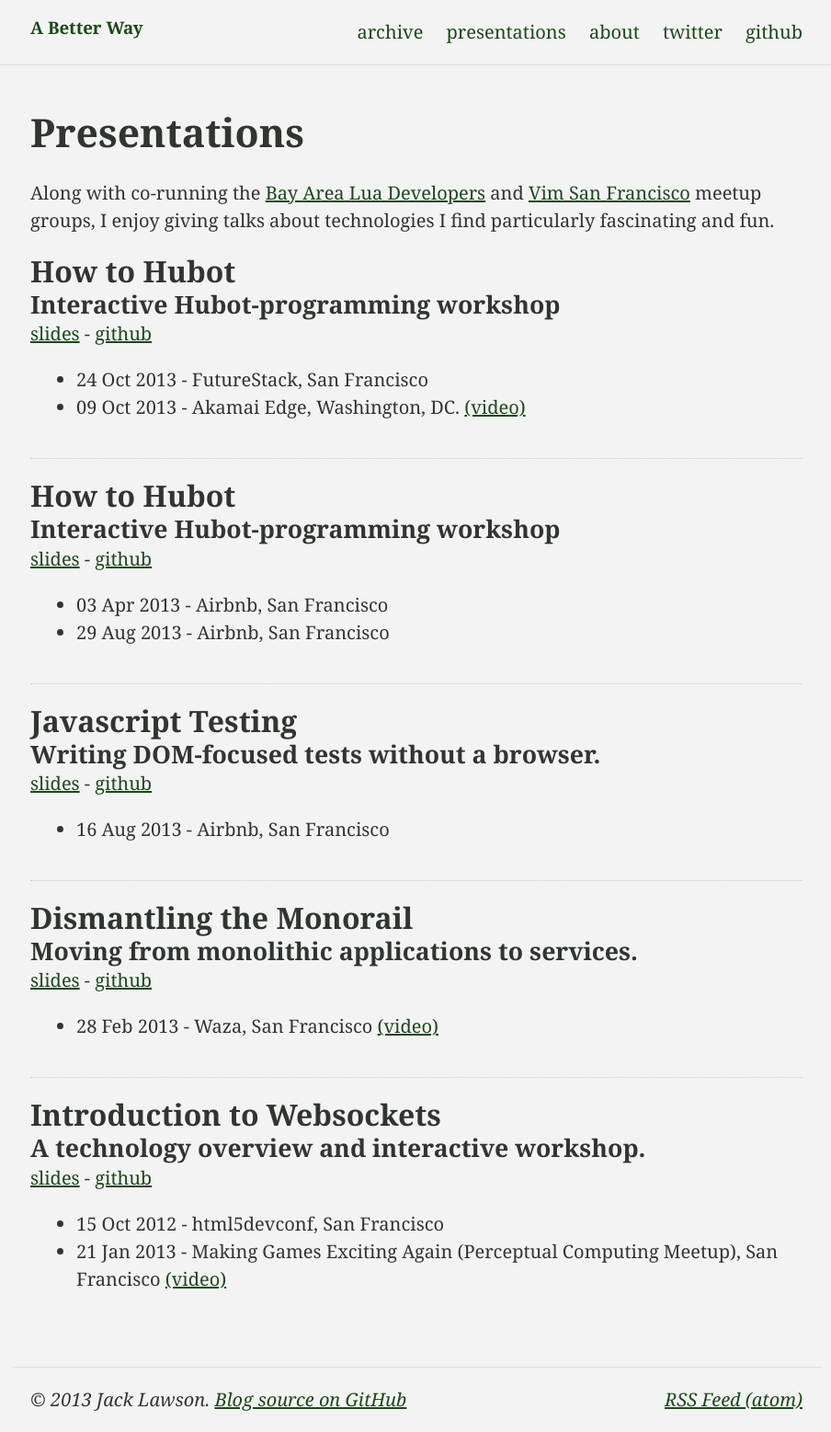
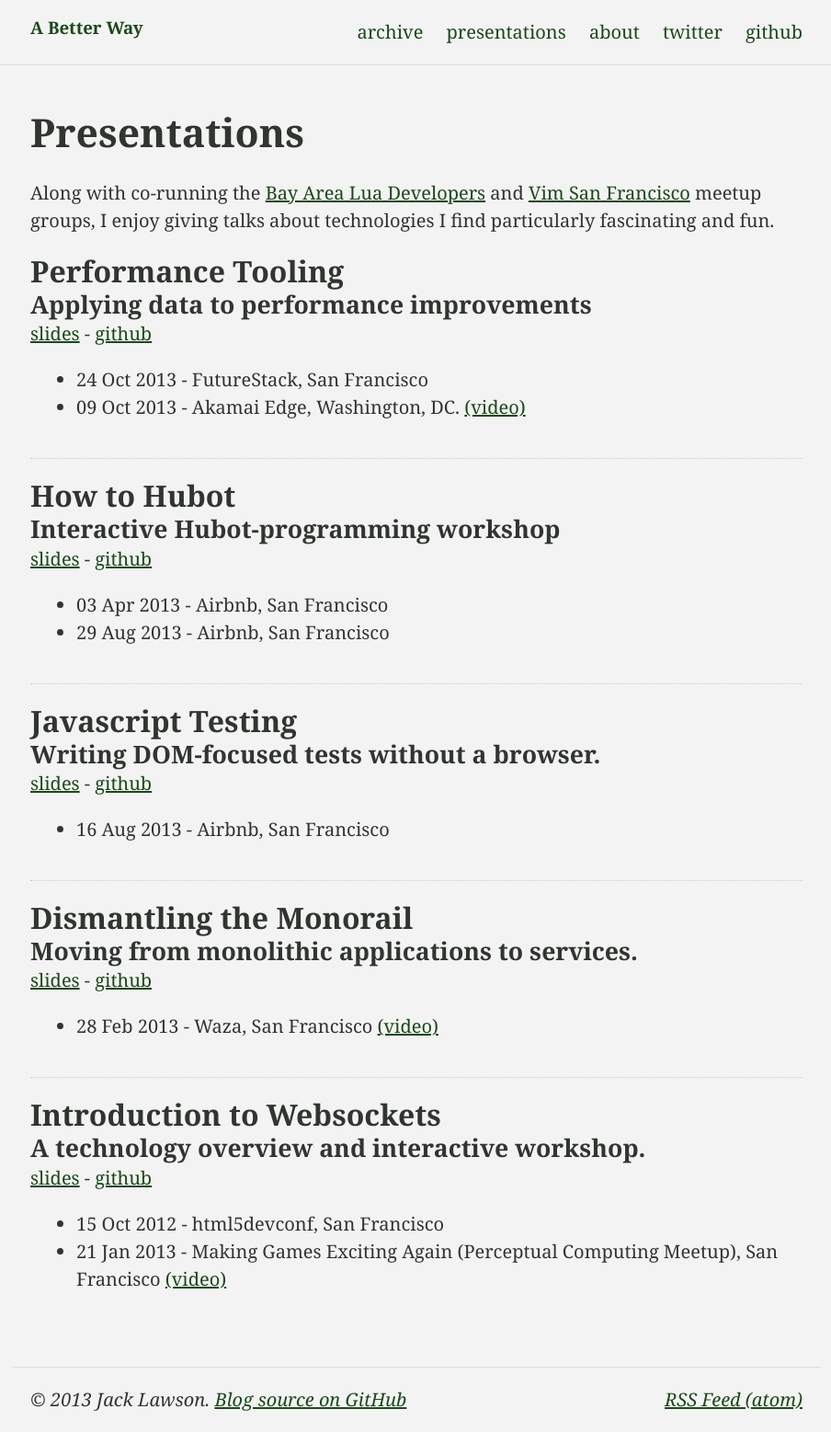
Before and after one commit to ajacksified/ajacksified.github.com, a Jekyll site: the page built from presentations.html, in a window 1280 px wide. Shown: the whole page at 92% size, without its empty margins (187-1091 px from the left). Built offline with Jekyll 4.4.1, drawn with Linux system fonts in a browser that asks for light colours; Markdown is read by kramdown in place of the engine named in the settings.

Commit message:
whoops, wrong title

```diff
--- a/presentations.html
+++ b/presentations.html
@@ -15,8 +15,8 @@ title: Presentations | A Better Way - Jack Lawson
     </p>
 
     <article>
-      <h2>How to Hubot</h2>
-      <h3>Interactive Hubot-programming workshop</h3>
+      <h2>Performance Tooling</h2>
+      <h3>Applying data to performance improvements</h3>
 
       <p>
         <a href="http://thejacklawson.com/performance-tooling/">slides</a> -
```
